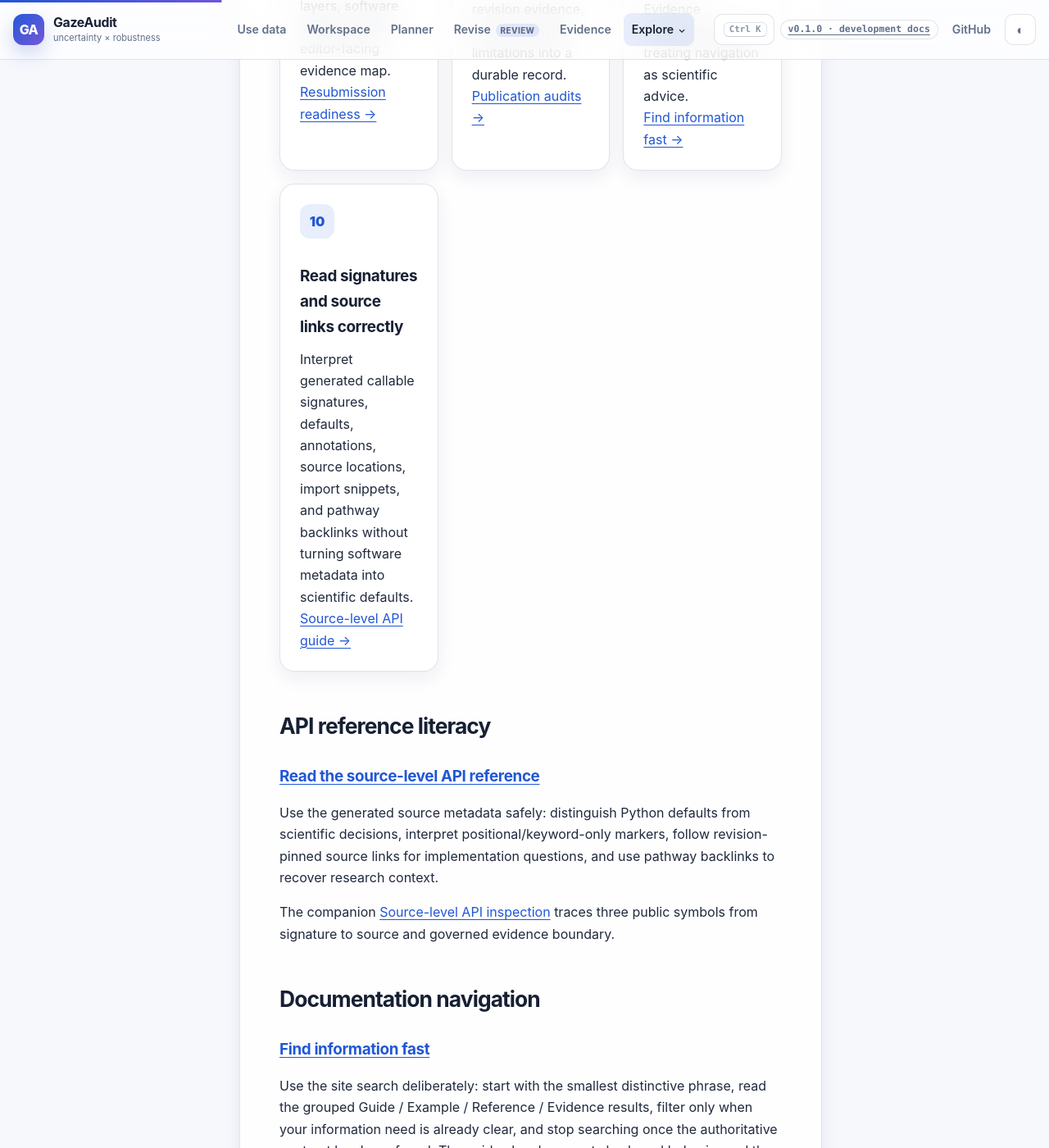
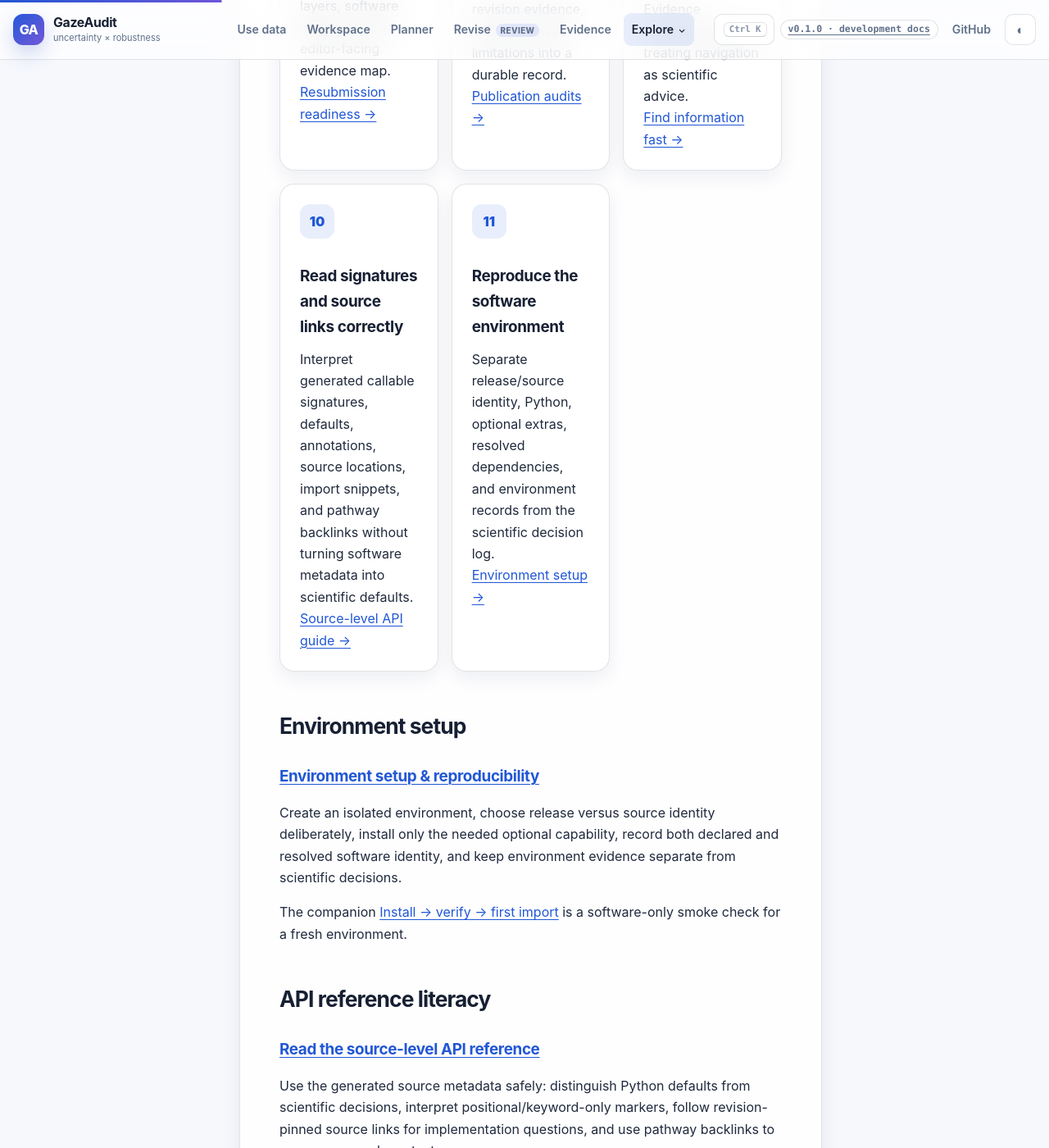
Before and after one commit to stefanosbalaskas/GazeAudit, a Jekyll site: the page built from docs/guides/index.md, in a window 1280 px wide and 1400 px high, scrolled down 2174 px. Shown: the whole window at 82% size. Built offline with Jekyll 4.4.1, drawn with Linux system fonts in a browser that asks for light colours; some of the changed text lies outside the part shown.

Commit message:
docs: surface environment setup guide

```diff
--- a/docs/guides/index.md
+++ b/docs/guides/index.md
@@ -71,7 +71,21 @@ The guides explain **how to design, govern, interpret, troubleshoot, review, rev
     <p>Interpret generated callable signatures, defaults, annotations, source locations, import snippets, and pathway backlinks without turning software metadata into scientific defaults.</p>
     <p><a href="read-api-reference/">Source-level API guide →</a></p>
   </article>
+  <article class="card">
+    <div class="card-icon" aria-hidden="true">11</div>
+    <h3>Reproduce the software environment</h3>
+    <p>Separate release/source identity, Python, optional extras, resolved dependencies, and environment records from the scientific decision log.</p>
+    <p><a href="environment-setup/">Environment setup →</a></p>
+  </article>
 </div>
+
+## Environment setup
+
+### [Environment setup & reproducibility](environment-setup/)
+
+Create an isolated environment, choose release versus source identity deliberately, install only the needed optional capability, record both declared and resolved software identity, and keep environment evidence separate from scientific decisions.
+
+The companion [Install → verify → first import]({{ '/docs/examples/install-smoke-check/' | relative_url }}) is a software-only smoke check for a fresh environment.
 
 ## API reference literacy
 
```
